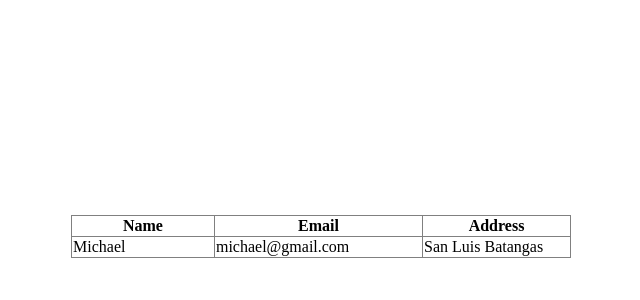
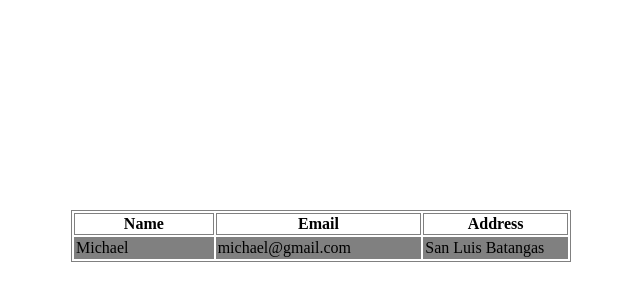
Before and after one commit to MicksTech/my_web_development, a plain HTML site: page Html/table.html in a window 1280 px wide. Shown: the part 172-472 px from the top of the page, without its empty margins (319-959 px from the left). Drawn offline with Linux system fonts and the light colour scheme.

Commit message:
five web

```diff
--- a/Css/table.css
+++ b/Css/table.css
@@ -6,9 +6,16 @@
     min-height: 100vh;
 }
 
-.container table, th, td{
+.container table, th{
+    border: 1px solid #808080;
+    width: 500px;
+    height: 100%;
+}
+
+.container table td{
     border: 1px solid #808080;
     width: 500px;
     height: 100%;
     border-collapse: collapse;
+    background: #808080;
 }
```
